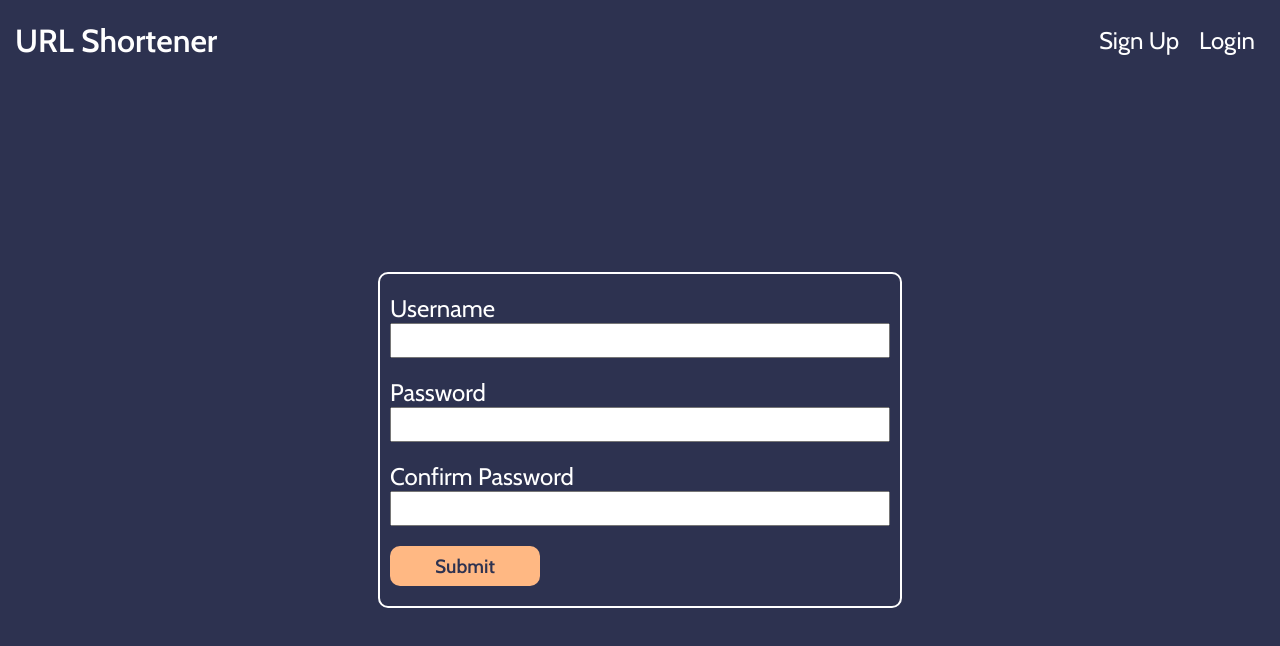
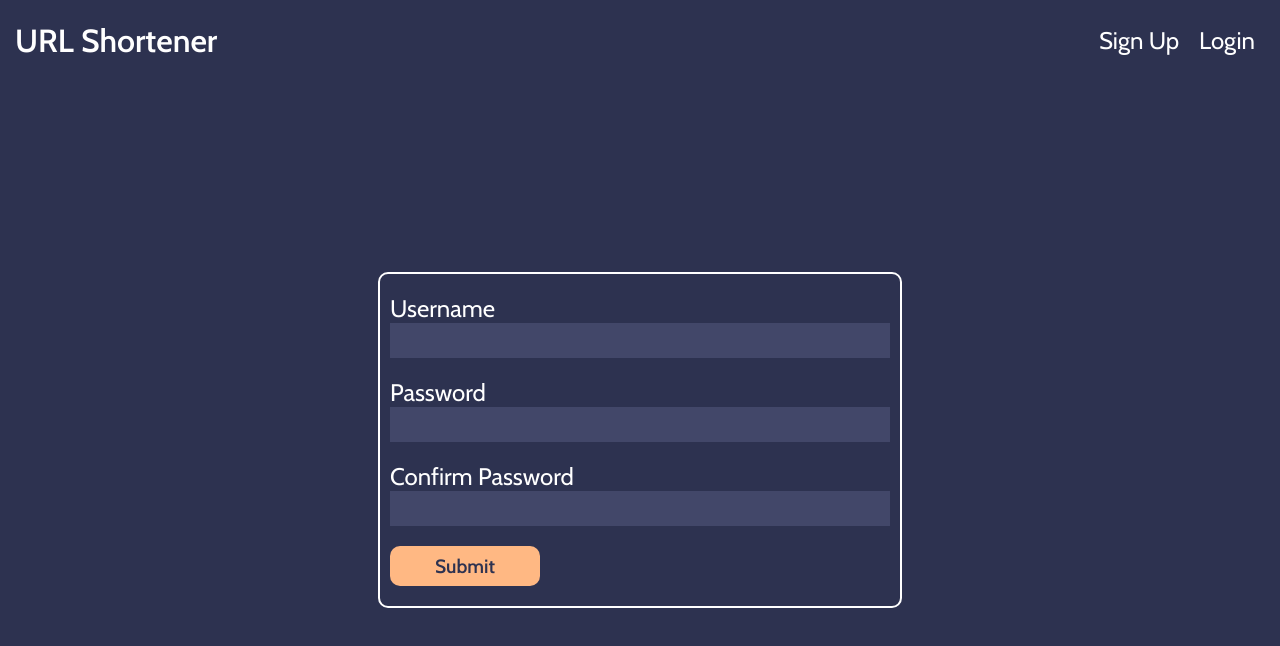
Before and after one commit to knowyourenemy/url-shortener, a React (Create React App) app in the folder client/: page /signup in a window 1280 px wide. Shown: the top 646 px of the page. Built offline with nearby package versions, Linux system fonts and the light colour scheme.

Commit message:
Login and signup page input styling.

```diff
--- a/client/src/pages/LoginPage.module.css
+++ b/client/src/pages/LoginPage.module.css
@@ -29,6 +29,13 @@
   height: 35px;
   box-sizing: border-box;
   font-size: 1.2rem;
+  background-color: #424769;
+  color: white;
+  border: none;
+}
+
+.input:focus {
+  outline: none;
 }
 
 .error {
--- a/client/src/pages/SignUpPage.module.css
+++ b/client/src/pages/SignUpPage.module.css
@@ -29,6 +29,13 @@
   height: 35px;
   box-sizing: border-box;
   font-size: 1.2rem;
+  background-color: #424769;
+  border: none;
+  color: white;
+}
+
+.input:focus {
+  outline: none;
 }
 
 .error {
```
